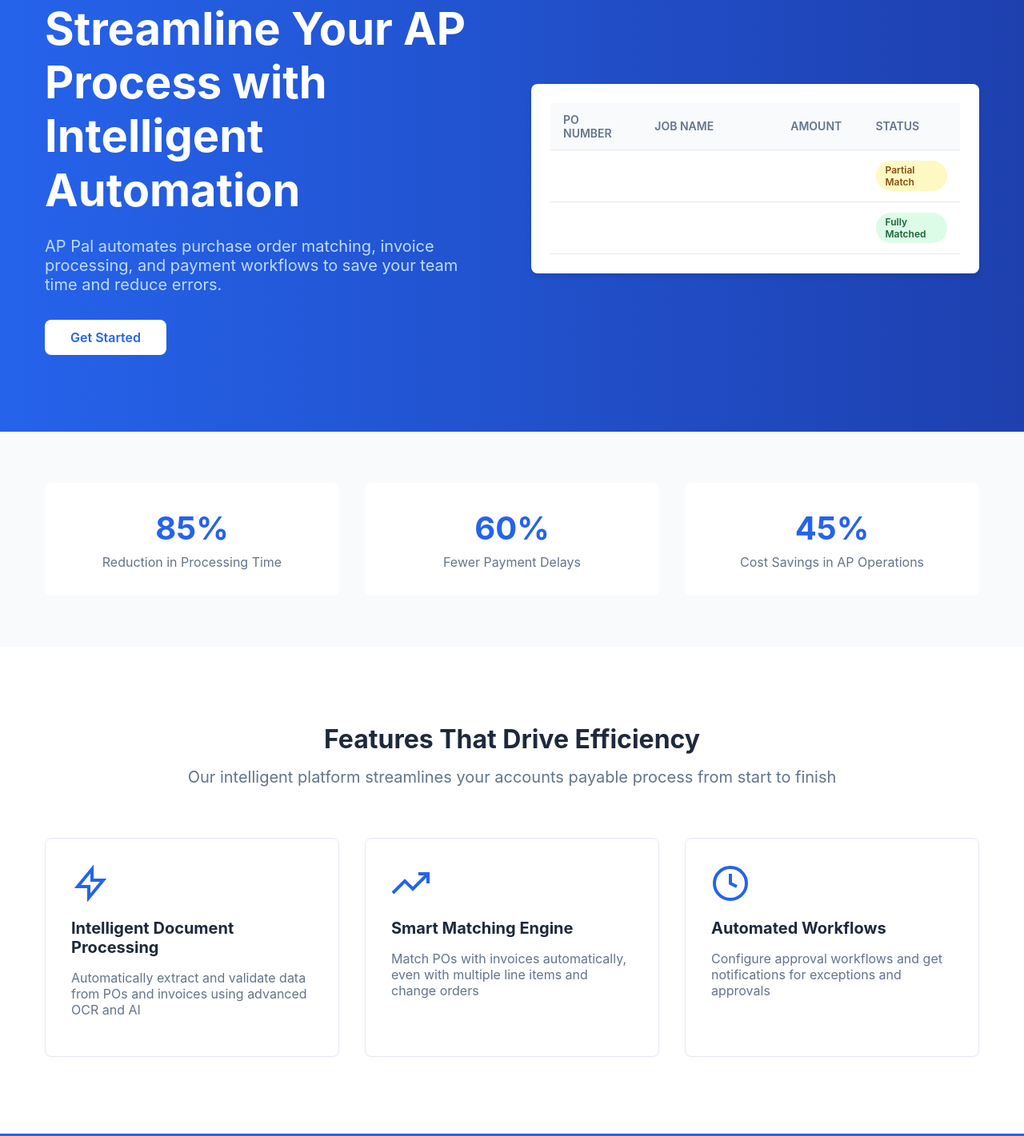
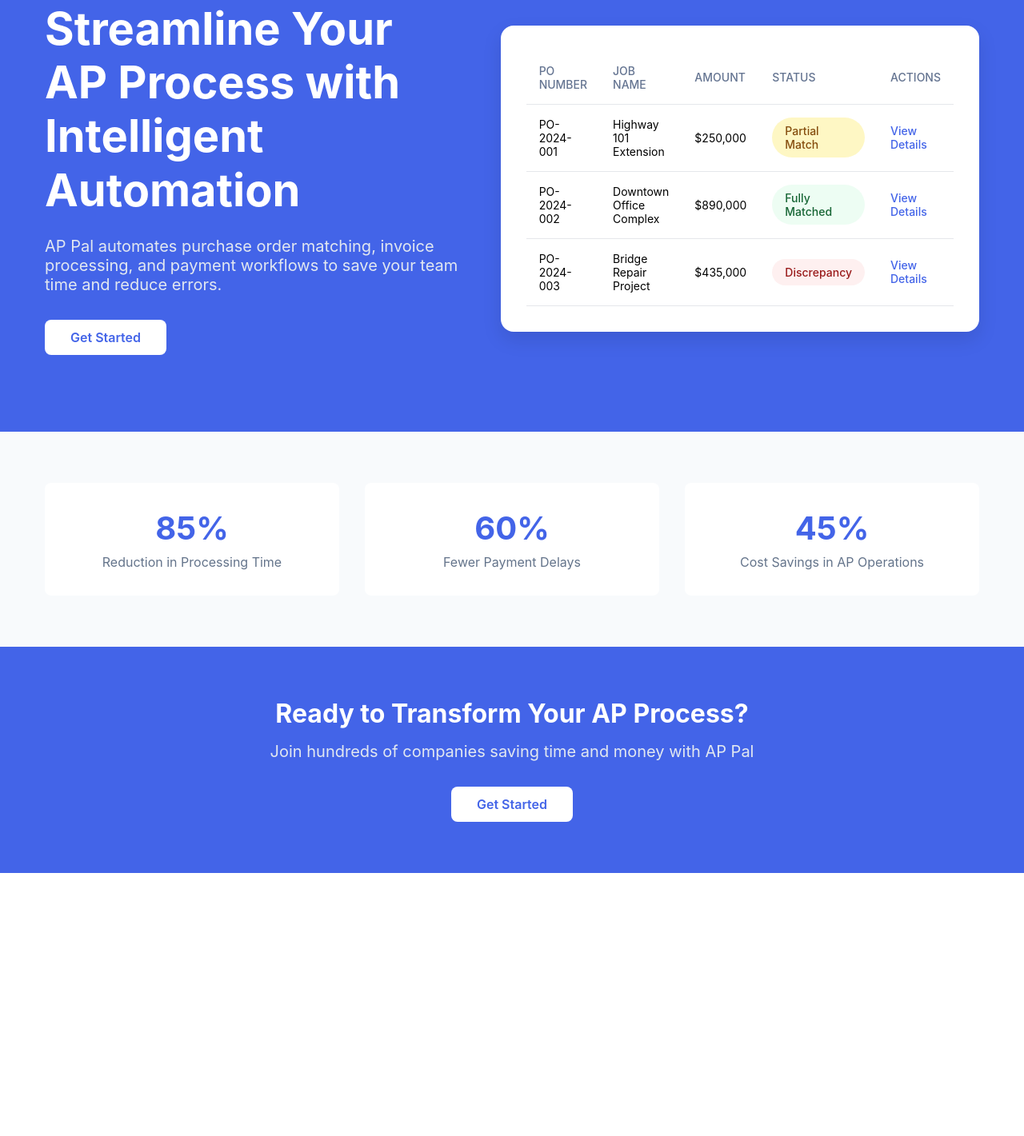
Before and after one commit to roswo45/AP-Pal, a plain HTML site: page landing-page-html.html in a window 1280 px wide. Shown: the part 93-1514 px from the top of the page at 80% size. After the commit the page ends 1185 px from the top, so only its background shows below. Drawn offline with Linux system fonts and the light colour scheme.

Commit message:
Update landing-page-html.html

```diff
--- a/landing-page-html.html
+++ b/landing-page-html.html
@@ -13,7 +13,7 @@
         }
 
         .hero {
-            background: linear-gradient(to right, #2563eb, #1e40af);
+            background: linear-gradient(to right, #4364E8, #4364E8);
             color: white;
             padding: 6rem 2rem;
         }
@@ -45,7 +45,7 @@
 
         .hero p {
             font-size: 1.25rem;
-            color: #bfdbfe;
+            color: #e2e8f0;
             margin-bottom: 2rem;
         }
 
@@ -60,7 +60,7 @@
 
         .btn-primary {
             background: white;
-            color: #2563eb;
+            color: #4364E8;
         }
 
         .btn-primary:hover {
@@ -69,9 +69,70 @@
 
         .preview-box {
             background: white;
-            border-radius: 0.5rem;
-            padding: 1.5rem;
-            box-shadow: 0 4px 6px rgba(0, 0, 0, 0.1);
+            border-radius: 1rem;
+            padding: 2rem;
+            box-shadow: 0 10px 25px rgba(0, 0, 0, 0.1);
+        }
+
+        .table {
+            width: 100%;
+            border-collapse: separate;
+            border-spacing: 0;
+        }
+
+        .table th {
+            padding: 1rem;
+            text-align: left;
+            color: #647491;
+            font-size: 0.875rem;
+            font-weight: 500;
+            text-transform: uppercase;
+            border-bottom: 1px solid #e5e7eb;
+        }
+
+        .table td {
+            padding: 1rem;
+            border-bottom: 1px solid #e5e7eb;
+            color: #000000;  /* Added explicit text color */
+            font-size: 0.875rem;
+        }
+
+        .status-badge {
+            display: inline-block;
+            padding: 0.5rem 1rem;
+            border-radius: 9999px;
+            font-size: 0.875rem;
+            font-weight: 500;
+        }
+
+        .status-badge.partial {
+            background: rgba(254, 240, 138, 0.5);
+            color: #854d0e;
+        }
+
+        .status-badge.matched {
+            background: rgba(220, 252, 231, 0.5);
+            color: #166534;
+        }
+
+        .status-badge.discrepancy {
+            background: rgba(254, 226, 226, 0.5);
+            color: #991b1b;
+        }
+
+        .status-badge.new {
+            background: rgba(219, 234, 254, 0.5);
+            color: #1e40af;
+        }
+
+        .actions-link {
+            color: #4364E8;
+            text-decoration: none;
+            font-weight: 500;
+        }
+
+        .actions-link:hover {
+            text-decoration: underline;
         }
 
         .stats {
@@ -95,7 +156,7 @@
         .stat-card .number {
             font-size: 2.5rem;
             font-weight: bold;
-            color: #2563eb;
+            color: #4364E8;
             margin-bottom: 0.5rem;
         }
 
@@ -103,101 +164,8 @@
             color: #64748b;
         }
 
-        .features {
-            padding: 6rem 0;
-        }
-
-        .section-title {
-            text-align: center;
-            margin-bottom: 4rem;
-        }
-
-        .section-title h2 {
-            font-size: 2rem;
-            color: #1e293b;
-            margin-bottom: 1rem;
-        }
-
-        .section-title p {
-            color: #64748b;
-            font-size: 1.25rem;
-        }
-
-        .features-grid {
-            display: grid;
-            grid-template-columns: repeat(auto-fit, minmax(300px, 1fr));
-            gap: 2rem;
-        }
-
-        .feature-card {
-            background: white;
-            padding: 2rem;
-            border-radius: 0.5rem;
-            border: 1px solid #e2e8f0;
-            transition: all 0.2s;
-        }
-
-        .feature-card:hover {
-            box-shadow: 0 4px 6px rgba(0, 0, 0, 0.1);
-        }
-
-        .feature-icon {
-            width: 48px;
-            height: 48px;
-            margin-bottom: 1rem;
-            color: #2563eb;
-        }
-
-        .feature-card h3 {
-            font-size: 1.25rem;
-            margin-bottom: 1rem;
-            color: #1e293b;
-        }
-
-        .feature-card p {
-            color: #64748b;
-            margin-bottom: 1rem;
-        }
-
-        .table {
-            width: 100%;
-            border-collapse: collapse;
-        }
-
-        .table th, .table td {
-            padding: 0.75rem 1rem;
-            text-align: left;
-            border-bottom: 1px solid #e2e8f0;
-        }
-
-        .table th {
-            background: #f8fafc;
-            font-size: 0.875rem;
-            font-weight: 600;
-            color: #64748b;
-            text-transform: uppercase;
-        }
-
-        .badge {
-            display: inline-block;
-            padding: 0.25rem 0.75rem;
-            border-radius: 9999px;
-            font-size: 0.75rem;
-            font-weight: 600;
-        }
-
-        .badge-yellow {
-            background: #fef9c3;
-            color: #854d0e;
-        }
-
-        .badge-green {
-            background: #dcfce7;
-            color: #166534;
-        }
-
         .cta {
-            background: #2563eb;
+            background: #4364E8;
             color: white;
             padding: 4rem 0;
             text-align: center;
@@ -209,7 +177,7 @@
         }
 
         .cta p {
-            color: #bfdbfe;
+            color: #e2e8f0;
             font-size: 1.25rem;
             margin-bottom: 2rem;
         }
@@ -228,10 +196,11 @@
                     <table class="table">
                         <thead>
                             <tr>
-                                <th>PO Number</th>
-                                <th>Job Name</th>
-                                <th>Amount</th>
-                                <th>Status</th>
+                                <th>PO NUMBER</th>
+                                <th>JOB NAME</th>
+                                <th>AMOUNT</th>
+                                <th>STATUS</th>
+                                <th>ACTIONS</th>
                             </tr>
                         </thead>
                         <tbody>
@@ -239,13 +208,22 @@
                                 <td>PO-2024-001</td>
                                 <td>Highway 101 Extension</td>
                                 <td>$250,000</td>
-                                <td><span class="badge badge-yellow">Partial Match</span></td>
+                                <td><span class="status-badge partial">Partial Match</span></td>
+                                <td><a href="#" class="actions-link">View Details</a></td>
                             </tr>
                             <tr>
                                 <td>PO-2024-002</td>
                                 <td>Downtown Office Complex</td>
                                 <td>$890,000</td>
-                                <td><span class="badge badge-green">Fully Matched</span></td>
+                                <td><span class="status-badge matched">Fully Matched</span></td>
+                                <td><a href="#" class="actions-link">View Details</a></td>
+                            </tr>
+                            <tr>
+                                <td>PO-2024-003</td>
+                                <td>Bridge Repair Project</td>
+                                <td>$435,000</td>
+                                <td><span class="status-badge discrepancy">Discrepancy</span></td>
+                                <td><a href="#" class="actions-link">View Details</a></td>
                             </tr>
                         </tbody>
                     </table>
@@ -273,40 +251,6 @@
         </div>
     </section>
 
-    <section class="features">
-        <div class="container">
-            <div class="section-title">
-                <h2>Features That Drive Efficiency</h2>
-                <p>Our intelligent platform streamlines your accounts payable process from start to finish</p>
-            </div>
-            <div class="features-grid">
-                <div class="feature-card">
-                    <svg class="feature-icon" viewBox="0 0 24 24" fill="none" stroke="currentColor" stroke-width="2">
-                        <path d="M13 10V3L4 14h7v7l9-11h-7z" />
-                    </svg>
-                    <h3>Intelligent Document Processing</h3>
-                    <p>Automatically extract and validate data from POs and invoices using advanced OCR and AI</p>
-                </div>
-                <div class="feature-card">
-                    <svg class="feature-icon" viewBox="0 0 24 24" fill="none" stroke="currentColor" stroke-width="2">
-                        <path d="M23 6l-9.5 9.5-5-5L1 18" />
-                        <path d="M17 6h6v6" />
-                    </svg>
-                    <h3>Smart Matching Engine</h3>
-                    <p>Match POs with invoices automatically, even with multiple line items and change orders</p>
-                </div>
-                <div class="feature-card">
-                    <svg class="feature-icon" viewBox="0 0 24 24" fill="none" stroke="currentColor" stroke-width="2">
-                        <circle cx="12" cy="12" r="10" />
-                        <path d="M12 6v6l4 2" />
-                    </svg>
-                    <h3>Automated Workflows</h3>
-                    <p>Configure approval workflows and get notifications for exceptions and approvals</p>
-                </div>
-            </div>
-        </div>
-    </section>
-
     <section class="cta">
         <div class="container">
             <h2>Ready to Transform Your AP Process?</h2>
```
